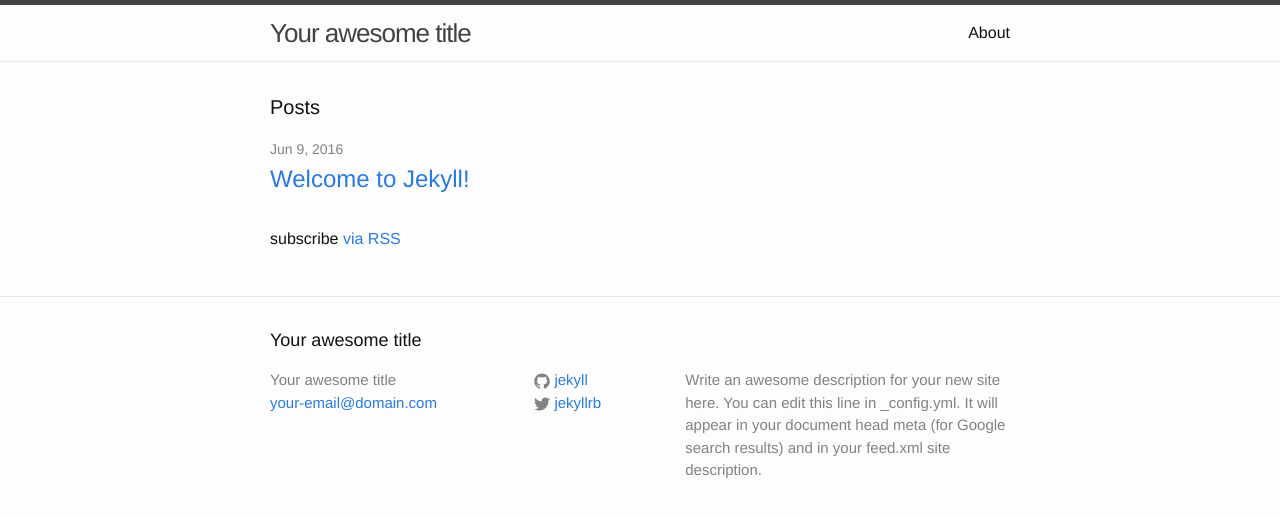
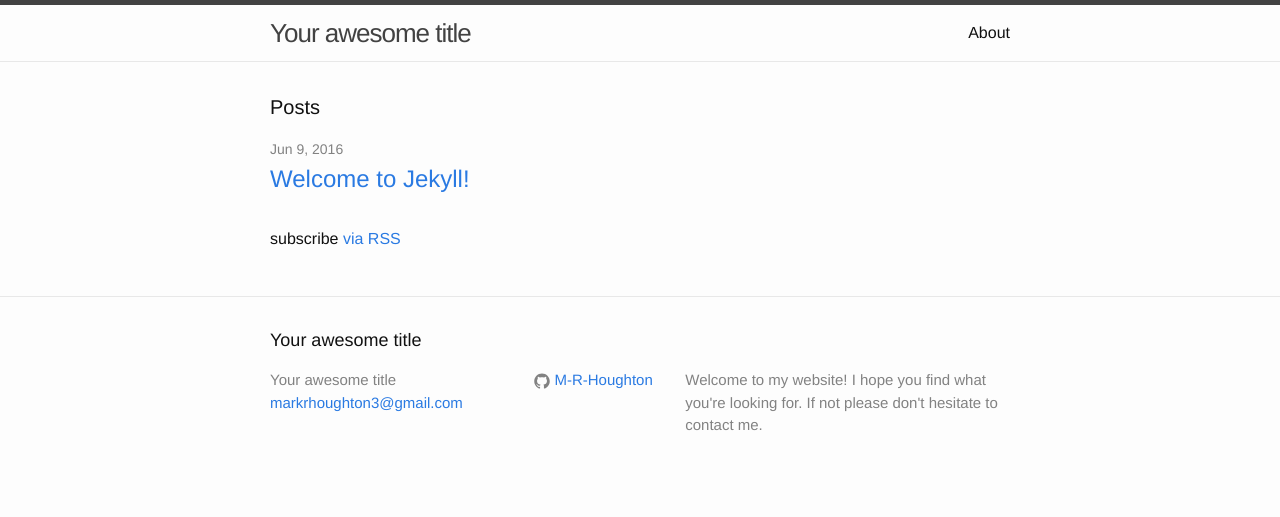
Before and after one commit to M-R-Houghton/M-R-Houghton.github.io, a Jekyll site: the page built from index.html, in a window 1280 px wide. Shown: the top 517 px of the page. Built offline with Jekyll 4.4.1, drawn with Linux system fonts in a browser that asks for light colours.

Commit message:
attempted update

```diff
--- a/_config.yml
+++ b/_config.yml
@@ -7,15 +7,13 @@
 
 # Site settings
 title: Your awesome title
-email: your-email@domain.com
+email: markrhoughton3@gmail.com
 description: > # this means to ignore newlines until "baseurl:"
-  Write an awesome description for your new site here. You can edit this
-  line in _config.yml. It will appear in your document head meta (for
-  Google search results) and in your feed.xml site description.
+  Welcome to my website! I hope you find what you're looking for.
+  If not please don't hesitate to contact me.
 baseurl: "" # the subpath of your site, e.g. /blog
-url: "http://yourdomain.com" # the base hostname & protocol for your site
-twitter_username: jekyllrb
-github_username:  jekyll
+url: "http://m-r-houghton.github.io/" # the base hostname & protocol for your site
+github_username:  M-R-Houghton
 
 # Build settings
 markdown: kramdown
```
